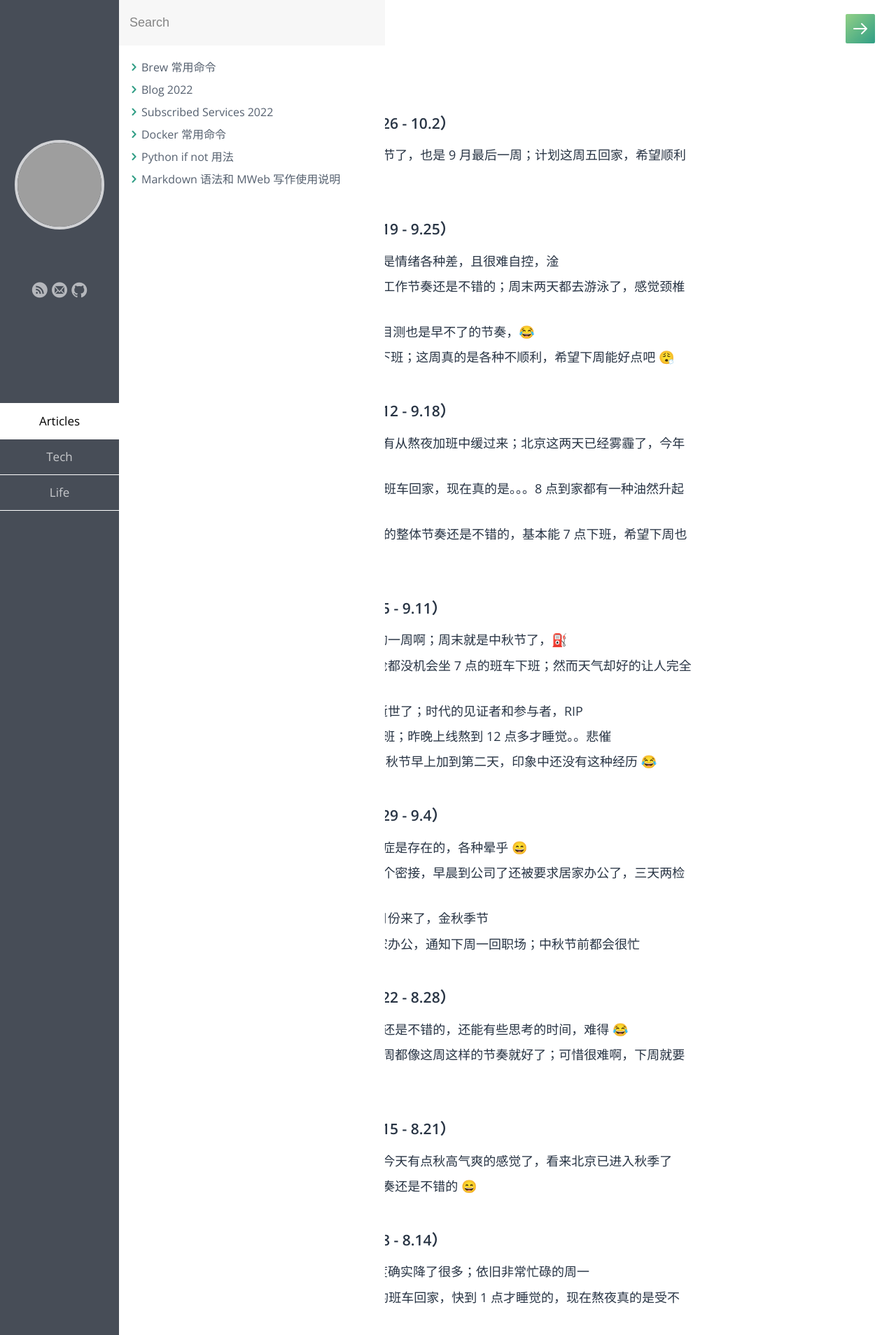
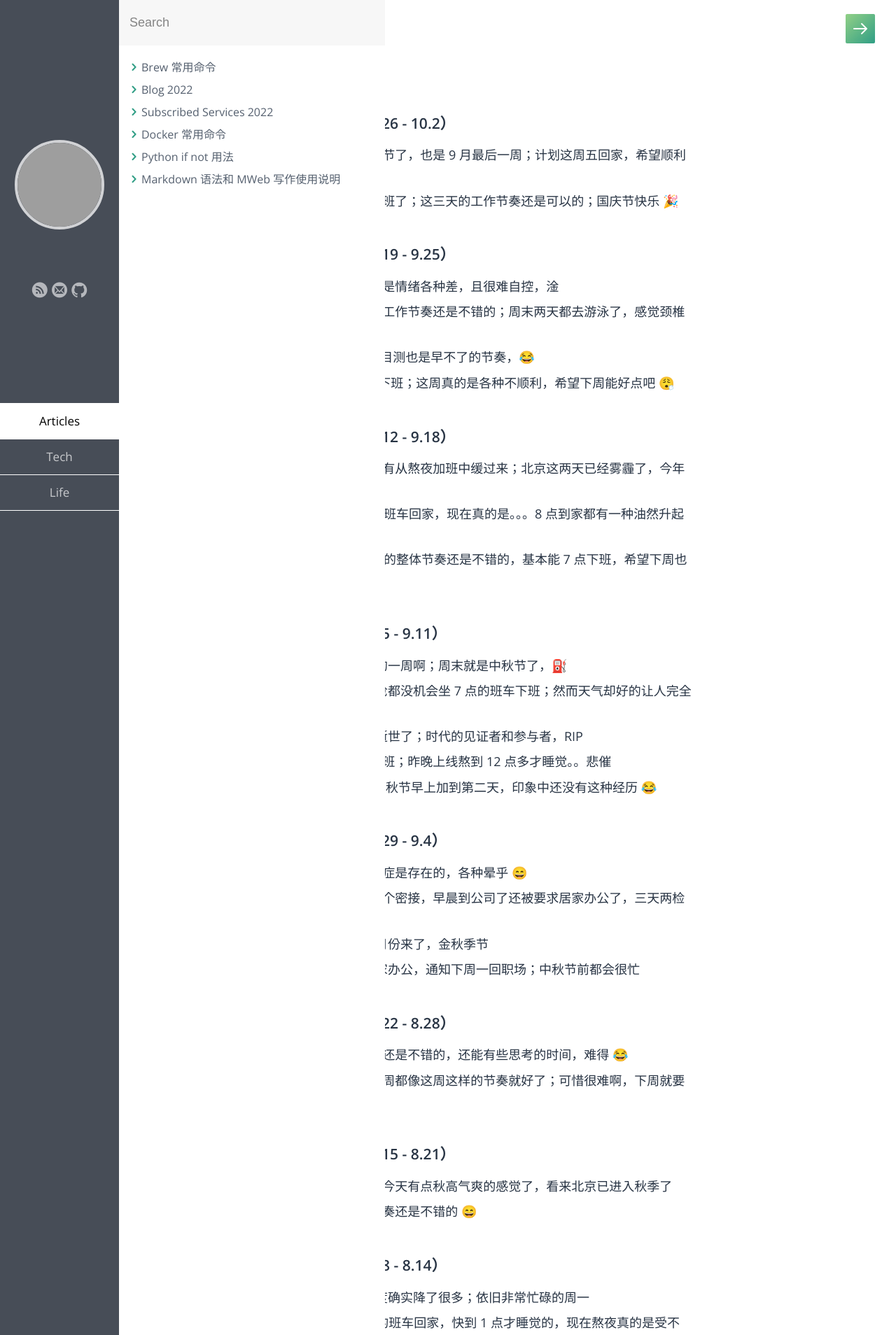
Before and after one commit to samxupeiran/samxupeiran.github.io, a Jekyll site: the page built from _posts/life/2022-05-06-my-blog.md, in a window 1280 px wide. Shown: the top 1908 px of the page at 70% size. Built offline with Jekyll 4.4.1, drawn with Linux system fonts in a browser that asks for light colours; some web fonts are replaced; grey boxes are pictures that could not be loaded.

Commit message:
feat: add weekly blog 9.28

```diff
--- a/_posts/life/2022-05-06-my-blog.md
+++ b/_posts/life/2022-05-06-my-blog.md
@@ -8,7 +8,7 @@ tags: Blog
 
 - ### 2022 年 9 月 第 5 周（9.26 - 10.2）
      - 9.26 今天周一，快到国庆节了，也是 9 月最后一周；计划这周五回家，希望顺利 ⛽️
-
+     - 9.28 今天是节前最后一天班了；这三天的工作节奏还是可以的；国庆节快乐 🎉
 - ### 2022 年 9 月 第 4 周（9.19 - 9.25）
      - 9.19 今天周一，最近真的是情绪各种差，且很难自控，淦
      - 9.21 这周到目前为止整体工作节奏还是不错的；周末两天都去游泳了，感觉颈椎要好些。。也许是错觉 😄
```
